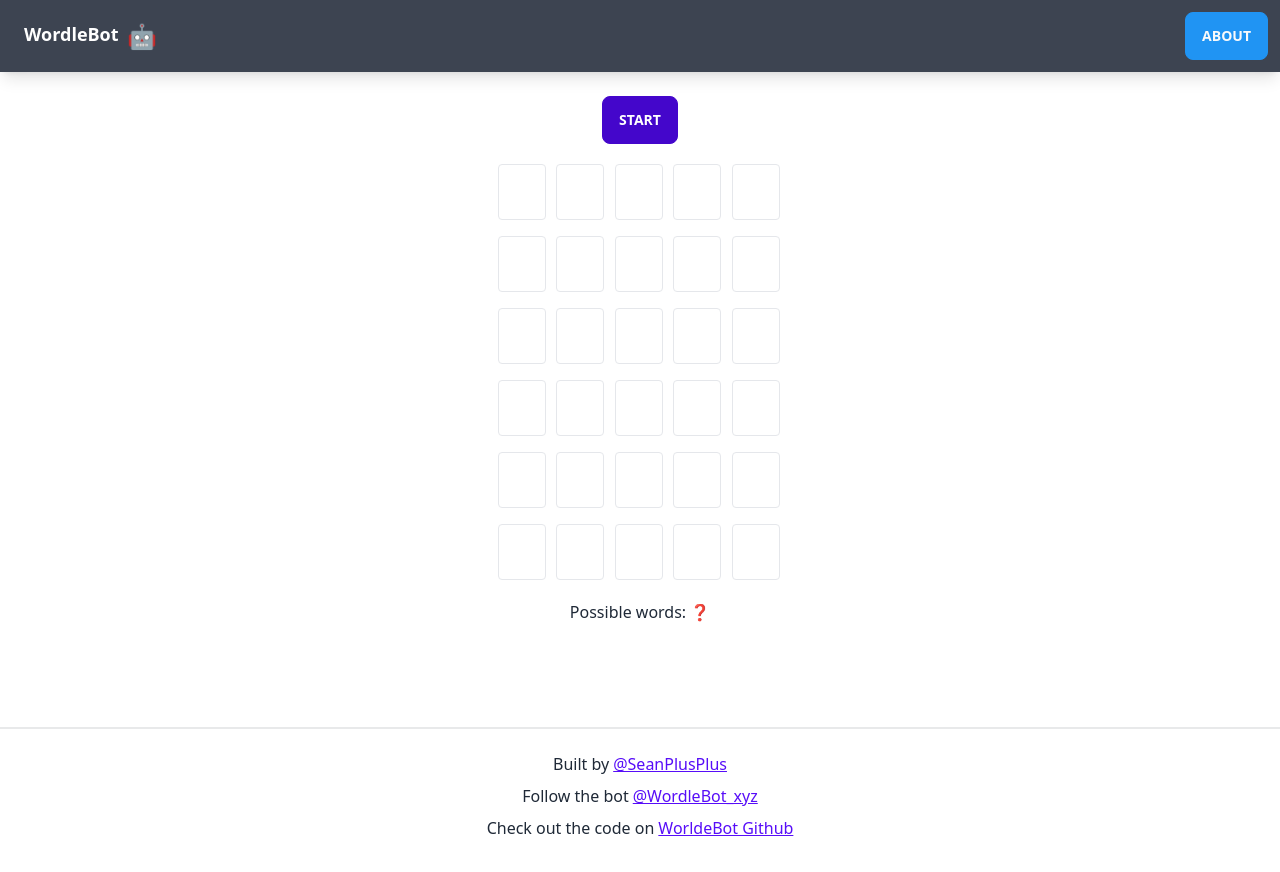
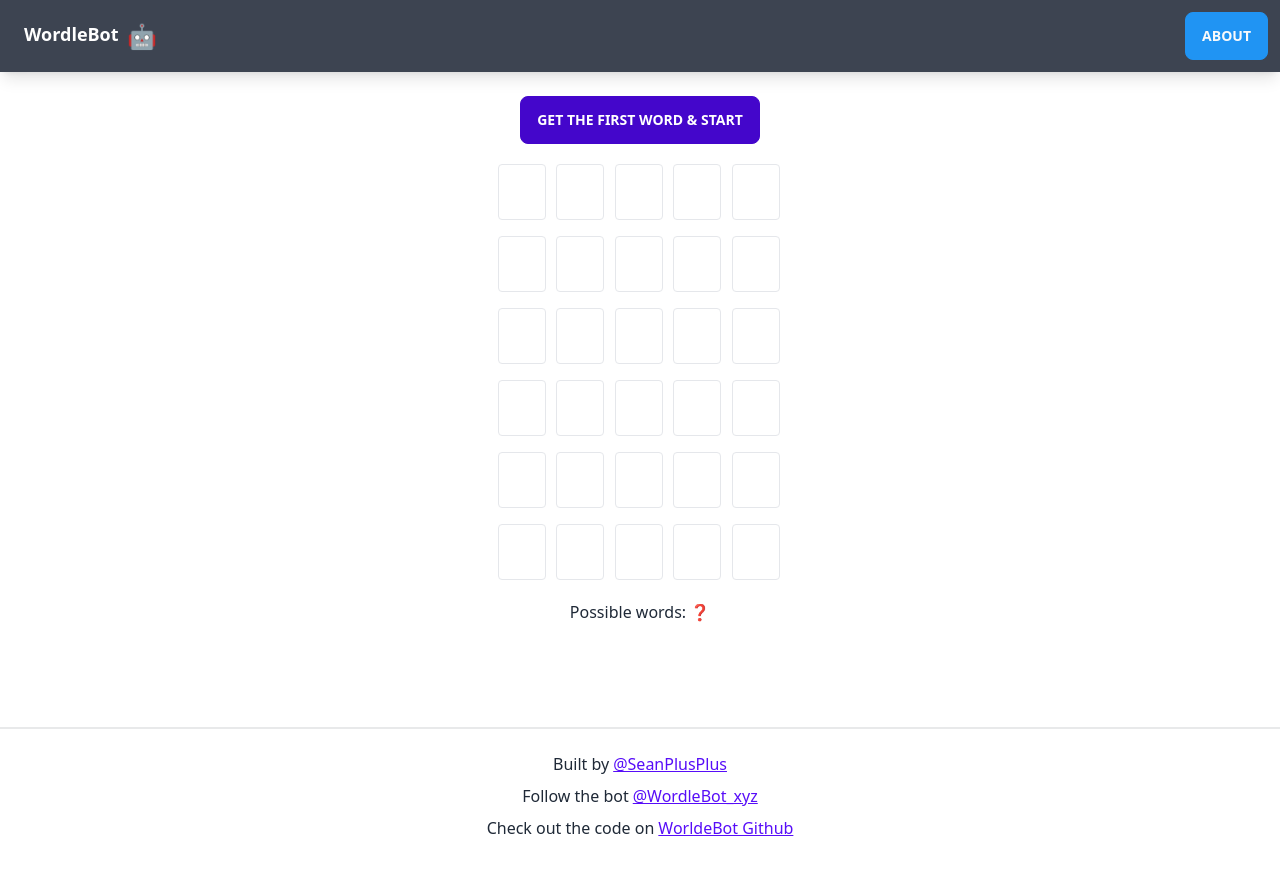
Before and after one commit to SeanPlusPlus/wordlebot, a Next.js app: page / in a window 1280 px wide. Shown: the top 872 px of the page. Built offline with nearby package versions, Linux system fonts and the light colour scheme.

Commit message:
update btn text

```diff
--- a/components/Controls.js
+++ b/components/Controls.js
@@ -99,7 +99,7 @@ export const Controls = () => {
           aria-pressed="true"
           onClick={handleInit}
         >
-          START
+          GET THE FIRST WORD &amp; START
         </button>
       )}
       {started && !solved && (
@@ -110,7 +110,7 @@ export const Controls = () => {
           onClick={handleNext}
           disabled={disabled}
         >
-          NEXT
+          GENERATE THE NEXT WORD
         </button>
       )}
     </div>
```
